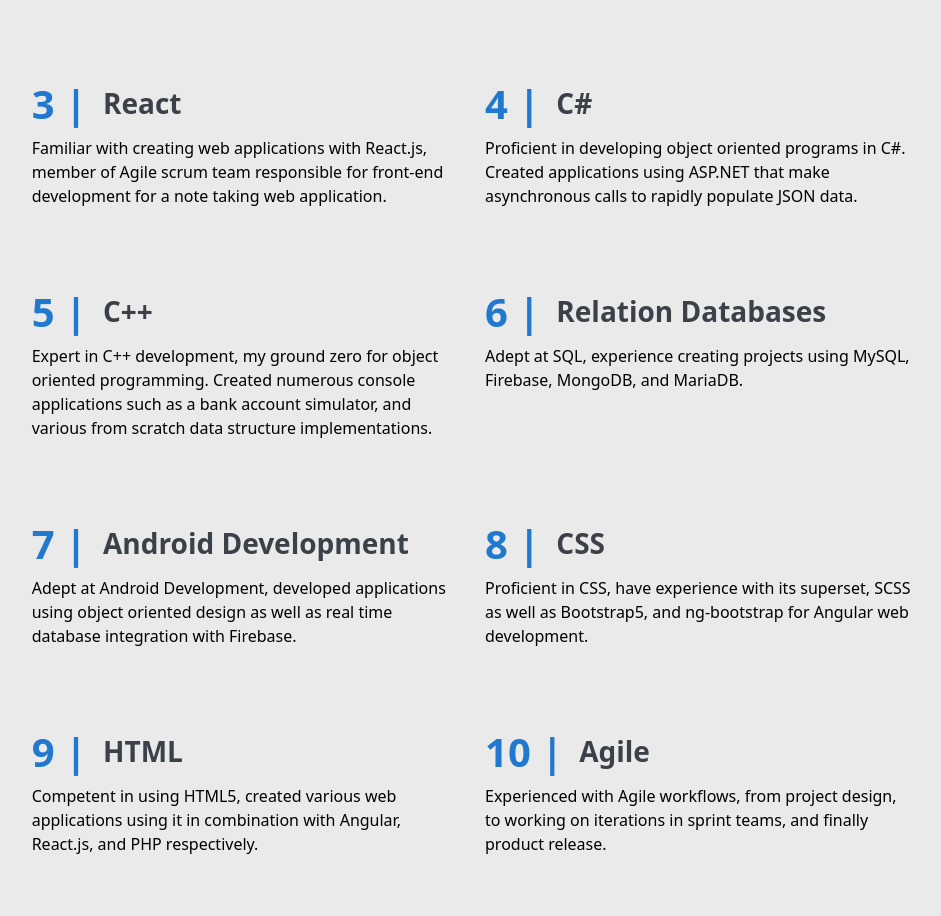
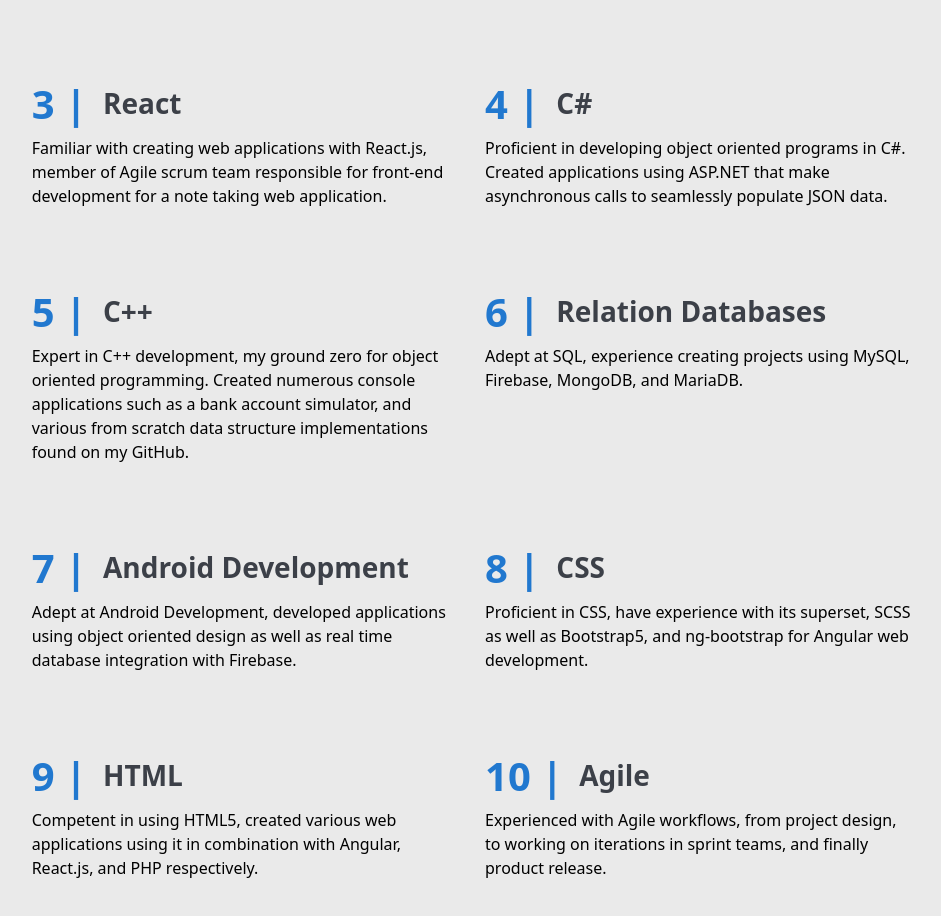
Before and after one commit to Low-Signal/my-portfolio, an Angular app: page / in a window 1280 px wide. Shown: the part 1880-2796 px from the top of the page, without its empty margins (167-1108 px from the left). Built offline with nearby package versions, Linux system fonts and the light colour scheme.

Commit message:
Skills edit

```diff
--- a/src/app/skills/skills.component.html
+++ b/src/app/skills/skills.component.html
@@ -38,7 +38,7 @@
                 <div class="child">
                     <h2>C#</h2>
                 </div>
-                <p>Proficient in developing object oriented programs in C#. Created applications using ASP.NET that make asynchronous calls to rapidly populate JSON data. </p>
+                <p>Proficient in developing object oriented programs in C#. Created applications using ASP.NET that make asynchronous calls to seamlessly populate JSON data. </p>
             </div>
             <div class="col-md-5">
                 <div class="child">
@@ -48,7 +48,7 @@
                     <h2>C++</h2>
                 </div>
                 <p>Expert in C++ development, my ground zero for object oriented programming.
-                     Created numerous console applications such as a bank account simulator, and various from scratch data structure implementations. </p>
+                     Created numerous console applications such as a bank account simulator, and various from scratch data structure implementations found on my GitHub. </p>
             </div>
             <div class="col-md-5">
                 <div class="child">
```
